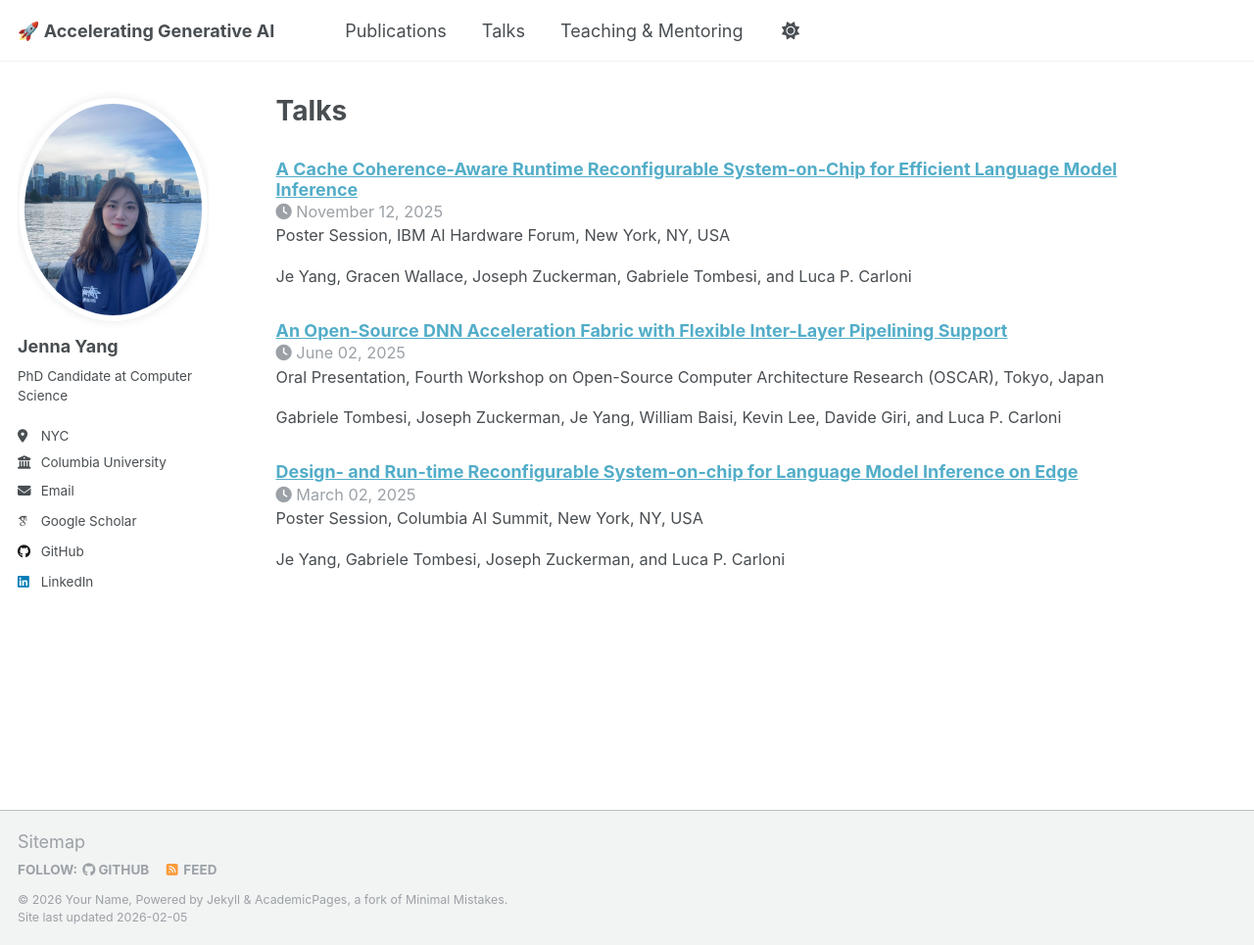
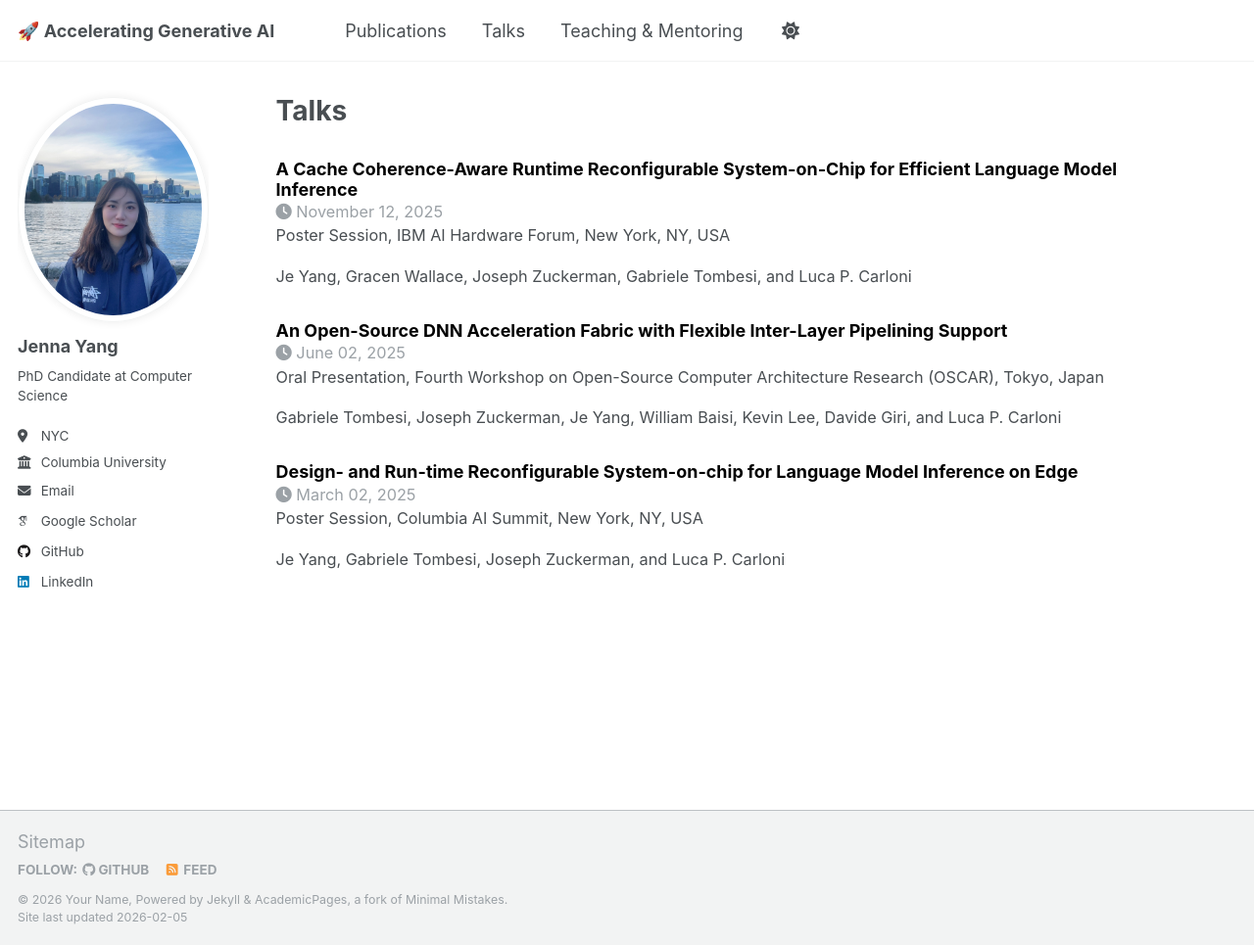
Before and after one commit to jenna-yang/jenna-yang.github.io, a Jekyll site: the page built from _pages/talks.html, in a window 1280 px wide and 965 px high. Shown: the whole window at 98% size. Built offline with Jekyll 4.4.1, drawn with Linux system fonts in a browser that asks for light colours; some web fonts are replaced.

Commit message:
Update format for talks/teaching

```diff
--- a/_includes/archive-single-talk.html
+++ b/_includes/archive-single-talk.html
@@ -26,11 +26,7 @@
       </div>
     {% endif %}
     <h2 class="archive__item-title" itemprop="headline">
-      {% if post.link %}
-        <a href="{{ post.link }}">{{ title }}</a> <a href="{{ base_path }}{{ post.url }}" rel="permalink"><i class="fa fa-link" aria-hidden="true" title="permalink"></i><span class="sr-only">Permalink</span></a>
-      {% else %}
-        <a href="{{ base_path }}{{ post.url }}" rel="permalink">{{ title }}</a>
-      {% endif %}
+      <span class="pub-title">{{ title }}</span>
     </h2>
     {% if post.read_time %}
       <p class="page__meta"><i class="fa fa-clock" aria-hidden="true"></i> {% include read-time.html %}</p>
--- a/_includes/archive-single.html
+++ b/_includes/archive-single.html
@@ -37,6 +37,8 @@
 
         <span class="pub-title">{{ title }}</span>
         {% if post.paperurl %}<a class="paper-link" href="{{ post.paperurl }}">[paper]</a>{% endif %}
+      {% elsif post.collection == 'teaching' %}
+        <span class="pub-title">{{ title }}</span>
       {% else %}
         {% if post.link %}
           <a href="{{ post.link }}">{{ title }}</a>
--- a/_pages/publications.html
+++ b/_pages/publications.html
@@ -42,6 +42,8 @@ author_profile: true
   }
   .pub-badge.journal{ background:#2ca02c; }
   .pub-badge.conf{ background:#1f77b4; }
+
+  .pub-title{ color:#000; text-decoration:none; cursor:default; }
 
   .paper-link{ margin-left:8px; font-size:0.85em; color:#6b6b6b; text-decoration:none; border:none; padding:0; background:none; }
   .paper-link:hover{ color:#333; text-decoration:underline; }
--- a/_pages/talks.html
+++ b/_pages/talks.html
@@ -24,6 +24,8 @@ author_profile: true
     line-height: 1.25 !important;
     font-size: 0.95em !important;
   }
+
+  .pub-title{ color:#000; text-decoration:none; cursor:default; }
 </style>
 
 {% if site.talkmap_link == true %}
--- a/_pages/teaching.html
+++ b/_pages/teaching.html
@@ -24,6 +24,8 @@ author_profile: true
     line-height: 1.25 !important;
     font-size: 0.95em !important;
   }
+
+  .pub-title{ color:#000; text-decoration:none; cursor:default; }
 </style>
 
 {% include base_path %}
```
